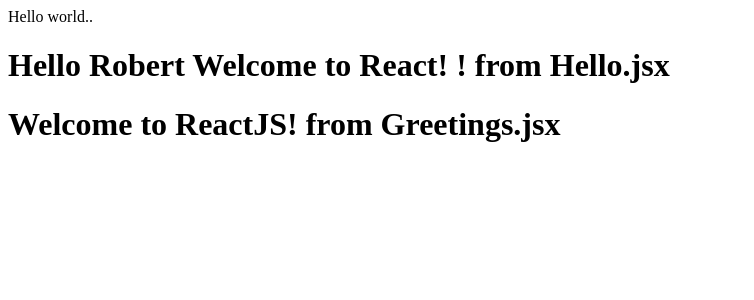
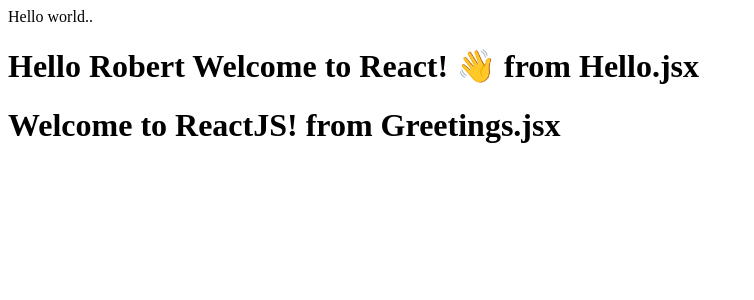
Before and after one commit to maheswar189/reactJsLearning, a React app: page / in a window 1280 px wide. Shown: the top 300 px of the page, without its empty margins (0-754 px from the left). Built offline with nearby package versions, Linux system fonts and the light colour scheme; the HTML template or start-up script is replaced by a standard one.

Commit message:
ReactJS Tutorial 10 : Destructuring Props enhancing Props

```diff
--- a/src/App.jsx
+++ b/src/App.jsx
@@ -7,7 +7,7 @@
     <div>
       {" "}
       Hello world..
-      <Hello name="Robert" message="Welcome to React!" />
+      <Hello name="Robert" message="Welcome to React!" emoji="👋" />
       <Greetings />
     </div>
   );
--- a/src/components/Hello.jsx
+++ b/src/components/Hello.jsx
@@ -1,14 +1,7 @@
-const name = "Rob";
-
-function displayName() {
-  return "WOW...!";
-}
-function Hello(props) {
-  console.log(props);
-  const { name, message } = props;
+function Hello({ name, message, emoji }) {
   return (
     <h1>
-      Hello {name} {message} ! from Hello.jsx
+      Hello {name} {message} {emoji} from Hello.jsx
     </h1>
   );
 }
```
